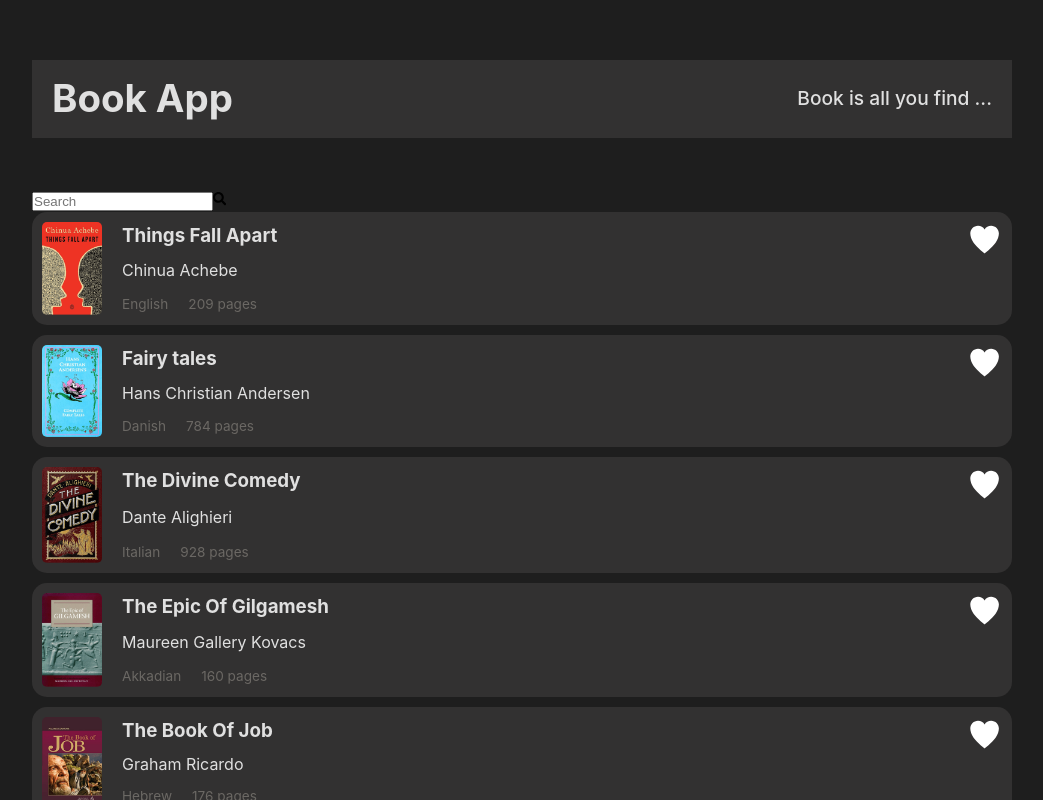
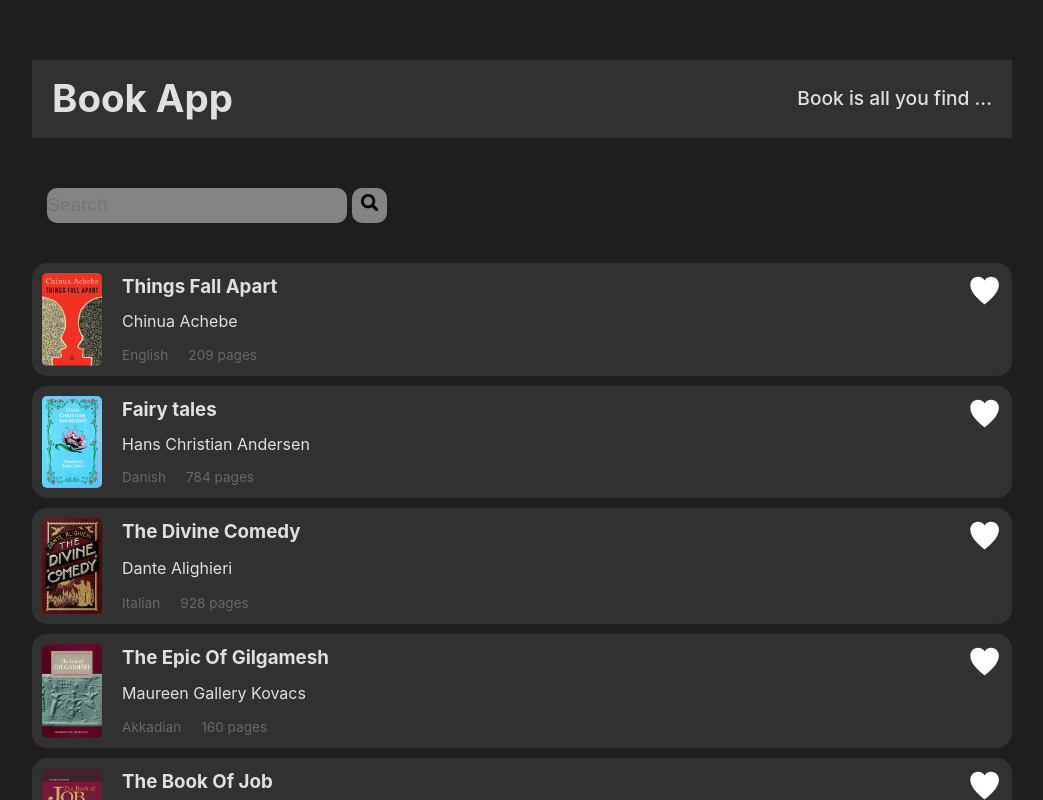
Before and after one commit to FTTM-M/library, a React (Vite) app: page / in a window 1280 px wide. Shown: the top 800 px of the page, without its empty margins (118-1161 px from the left). Built offline with nearby package versions, Linux system fonts and the light colour scheme.

Commit message:
styled the search box

```diff
--- a/src/components/Search.jsx
+++ b/src/components/Search.jsx
@@ -1,8 +1,11 @@
 import { FaSearch } from "react-icons/fa";
+
+import styles from "./search.module.css";
+
 
 function Search({search, Searchhandler,BookHandler}) {
   return (
-    <div>
+    <div className={styles.search}>
       <input type="text" placeholder="Search" value={search} onChange={Searchhandler} />
       <button onClick={BookHandler}>
         <FaSearch />
--- /dev/null
+++ b/src/components/search.module.css
@@ -0,0 +1,27 @@
+.search{
+    margin-bottom: 40px;
+
+}
+.search input{
+    width: 300px;
+    height: 35px;
+    border: none;
+    border-radius: 10px;
+    margin-left: 15px;
+    font-size: 1.2rem;
+    background-color:#858383;
+}
+.search input:focus{
+    outline: none;
+}
+.search button{
+    cursor: pointer;
+    background-color: #858383;
+    margin-left: 5px;
+    width: 35px;
+    height: 35px;
+    border: none;
+    border-radius: 10px;
+    font-size: 1.1rem;
+
+}
```
